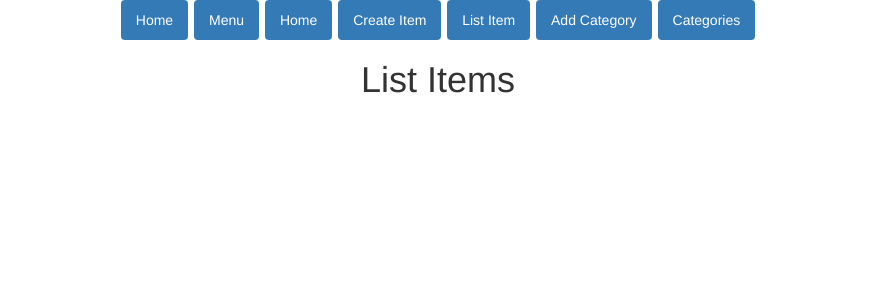
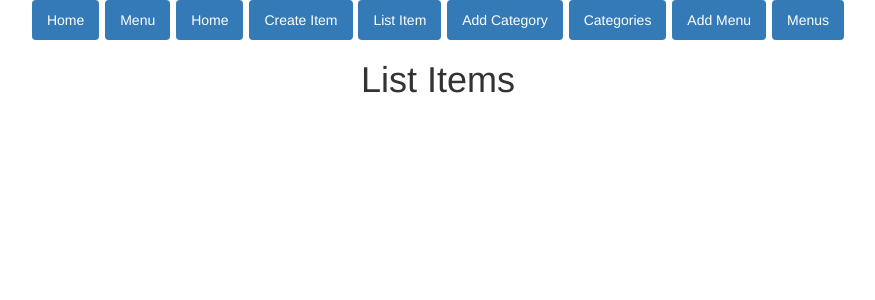
Before and after one commit to tiy-gvl-python/team-a-restaurant, a Django app: page /item_list/ in a window 1280 px wide. Shown: the top 300 px of the page, without its empty margins (202-1077 px from the left). Run offline with Django 3.2, Linux system fonts and the light colour scheme; data that the repository does not hold is empty; some libraries are stand-ins or nearby versions.

Commit message:
Added MenuListView, MenuCreateView, MenuDeleteView, MenuUpdate, Urls

```diff
--- a/project_team_a/restaurant_app/templates/base.html
+++ b/project_team_a/restaurant_app/templates/base.html
@@ -32,6 +32,8 @@
     <li role="presentation" class="active"><a href="{% url 'restaurant_app:item_list' %}">List Item</a></li>
     <li role="presentation" class="active"><a href="{% url 'restaurant_app:category_form' %}">Add Category</a></li>
     <li role="presentation" class="active"><a href="{% url 'restaurant_app:category_list' %}">Categories</a></li>
+    <li role="presentation" class="active"><a href="{% url 'restaurant_app:menu_form' %}">Add Menu</a></li>
+    <li role="presentation" class="active"><a href="{% url 'restaurant_app:menu_list' %}">Menus</a></li>
 </ul></div>
 
 {% block body %}
--- a/project_team_a/restaurant_app/templates/restaurant_app/item_list.html
+++ b/project_team_a/restaurant_app/templates/restaurant_app/item_list.html
@@ -25,8 +25,6 @@
     {% endfor %}
 
 
-
-
     </div>
 
 {% endblock %}
--- a/project_team_a/restaurant_app/urls.py
+++ b/project_team_a/restaurant_app/urls.py
@@ -1,6 +1,6 @@
 from django.conf.urls import include, url
-from restaurant_app.views import home, menuactchoice, menu, ItemCreateView, ItemDeleteView, ItemListView, ItemDetailView, ItemUpdateView, CategoryListView, \
-    CategoryCreateView, CategoryDeleteView, CategoryUpdateView
+from .views import home, menuactchoice, menu, ItemCreateView, ItemDeleteView, ItemListView, ItemDetailView, ItemUpdateView, CategoryListView, \
+    CategoryCreateView, CategoryDeleteView, CategoryUpdateView, MenuListView, MenuCreateView, MenuDeleteView, MenuUpdateView
 
 urlpatterns = [
 
@@ -15,5 +15,9 @@ urlpatterns = [
     url(r'^category_form/', CategoryCreateView.as_view(), name="category_form"),
     url(r'^delete_category/(?P<pk>\d+)$', CategoryDeleteView.as_view(), name="delete_category"),
     url(r'^update_category/(?P<pk>\d+)$', CategoryUpdateView.as_view(), name="update_category"),
+    url(r'^menu_list/', MenuListView.as_view(template="menu_list.html"), name="menu_list"),
+    url(r'^menu_form/', MenuCreateView.as_view(), name="menu_form"),
+    url(r'^delete_menu/(?P<pk>\d+)$', MenuDeleteView.as_view(), name="delete_menu"),
+    url(r'^update_menu/(?P<pk>\d+)$', MenuUpdateView.as_view(), name="update_menu"),
     url(r'^', home, name="home"),
 ]
--- a/project_team_a/restaurant_app/views.py
+++ b/project_team_a/restaurant_app/views.py
@@ -87,3 +87,22 @@ class CategoryUpdateView(UpdateView):
     fields = ['name', 'items']
     template = "update_category.html"
     success_url = reverse_lazy('restaurant_app:category_list')
+
+class MenuListView(ListView):
+    model = Menu
+    template = "menu_list.html"
+
+class MenuCreateView(CreateView):
+    model = Menu
+    fields = ['categories', 'display', 'name']
+    success_url = reverse_lazy('restaurant_app:menu_form')
+
+class MenuDeleteView(DeleteView):
+    model = Menu
+    success_url = reverse_lazy('restaurant_app:menu_list')
+
+class MenuUpdateView(UpdateView):
+    model = Menu
+    fields = ['categories', 'display', 'name']
+    template = "update_menu.html"
+    success_url = reverse_lazy('restaurant_app:menu_list')
```
